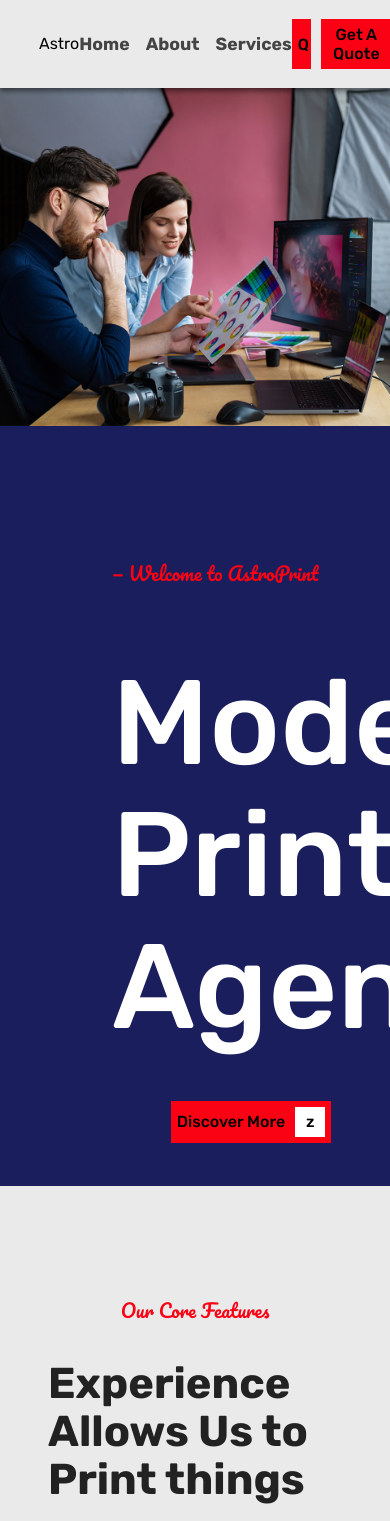
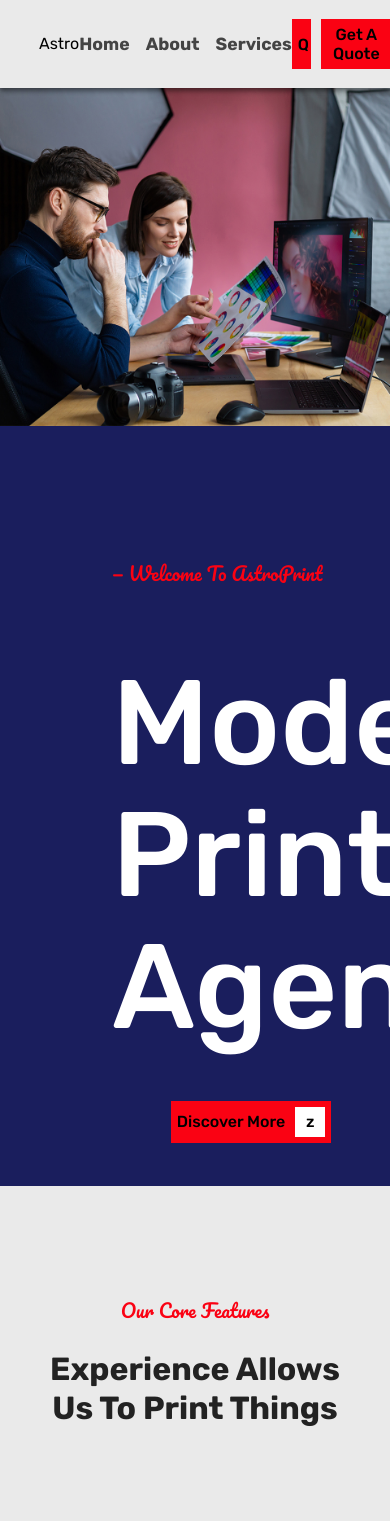
Before and after one commit to Successagent/AstroPrint, a React (Vite) app: page / in a window 390 px wide. Shown: the top 1521 px of the page. Built offline with nearby package versions, Linux system fonts and the light colour scheme.

Commit message:
update general styles

```diff
--- a/src/App.css
+++ b/src/App.css
@@ -1,19 +1,5 @@
 .text--gray {
   color: #444;
-}
-
-.sect__sub_header {
-  color: var(--primary-red);
-  font-family: var(--sub-font);
-}
-
-.sect__header {
-  font-family: var(--main-font);
-  font-size: 2.7em;
-  line-height: 3rem;
-  color: #222222;
-  margin-bottom: 1.5em;
-  margin-top: 0.9em;
 }
 
 .sect {
@@ -54,3 +40,36 @@
 .sect--row_start {
   align-items: start;
 }
+
+.sect__sub_header {
+  color: var(--primary-red);
+  font-family: var(--sub-font);
+  text-transform: capitalize;
+}
+
+.sect__header {
+  font-family: var(--main-font);
+  font-size: 2.7em;
+  line-height: 3rem;
+  color: #222222;
+  margin-bottom: 1.5em;
+  margin-top: 0.9em;
+  text-transform: capitalize;
+}
+
+@media screen and (max-width: 768px) {
+  .sect--row {
+    flex-direction: column;
+  }
+  .sect--row-reverse {
+    flex-direction: column-reverse;
+  }
+
+  .sect__header {
+    font-size: 2rem;
+    text-align: center;
+    line-height: 2.4rem;
+  }
+  .sect__sub_header {
+  }
+}
```
